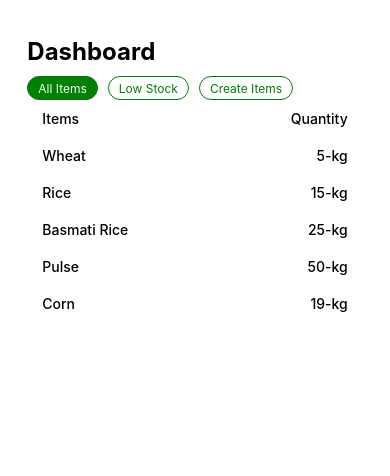
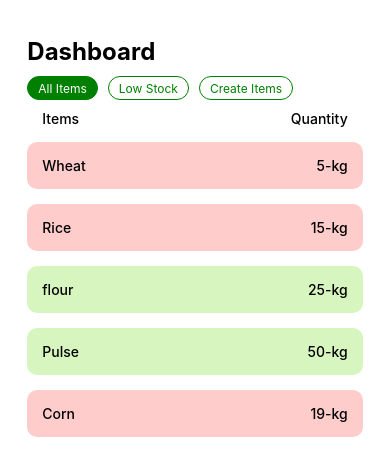
Before and after one commit to MuhammadMudasir4747/ReactNative_Project, a React Native app: screen / in a window 390 px wide. Shown: the top 476 px of the page. Built offline with nearby package versions, Linux system fonts and the light colour scheme.

Commit message:
some ui changes in AllItems compoenent

```diff
--- a/src/screens/AllItems.jsx
+++ b/src/screens/AllItems.jsx
@@ -9,13 +9,16 @@
           <Text style={styles.headingText}>Quantity</Text>
         </View>
 
-      <FlatList data={data} keyExtractor={(item)=>item.id}
+      <FlatList  data={data} keyExtractor={(item)=>item.id}
         renderItem={({item}) => (
-          <View  style={styles.headingContainer}>
-            <Text style={styles.headingText}>{item.name}</Text>
-            <Text style={styles.headingText}>{item.stock}-{item.unit}</Text>
+          <View  style={[styles.itemContainer, {backgroundColor: item.stock<20? "#FFCCCC": "#D7F6BFFF"}]}>
+            <Text style={styles.itemText}>{item.name}</Text>
+            <Text style={styles.itemText}>{item.stock}-{item.unit}</Text>
           </View>
-        )}/>
+
+        )}
+        // ItemSeparatorComponent={()=> <View style={{height:10}}/>}
+        />
 
 
       </View>
@@ -34,5 +37,21 @@
     headingText:{
       fontSize: 14,
       fontWeight: 500,
-    }
+    },
+    itemContainer:{
+      flexDirection: "row",
+      justifyContent: "space-between",
+      paddingHorizontal: 15,
+      paddingVertical: 15,
+      borderRadius:10,
+      marginBottom:10,
+      marginTop: 5
+
+    },
+    itemText:{
+      fontSize: 14,
+      fontWeight: 500,
+
+    },
+
   })
--- a/src/screens/HomeScreen.jsx
+++ b/src/screens/HomeScreen.jsx
@@ -7,7 +7,7 @@ import CreateScreen from './CreateScreen';
 const data = [
     { id: 1, name: "Wheat", stock: 5, unit: "kg" },
     { id: 2, name: "Rice", stock: 15, unit: "kg" },
-    { id: 3, name: "Basmati Rice", stock: 25, unit: "kg" },
+    { id: 3, name: "flour", stock: 25, unit: "kg" },
     { id: 4, name: "Pulse", stock: 50, unit: "kg" },
     { id: 5, name: "Corn", stock: 19, unit: "kg" }
   ];
```
